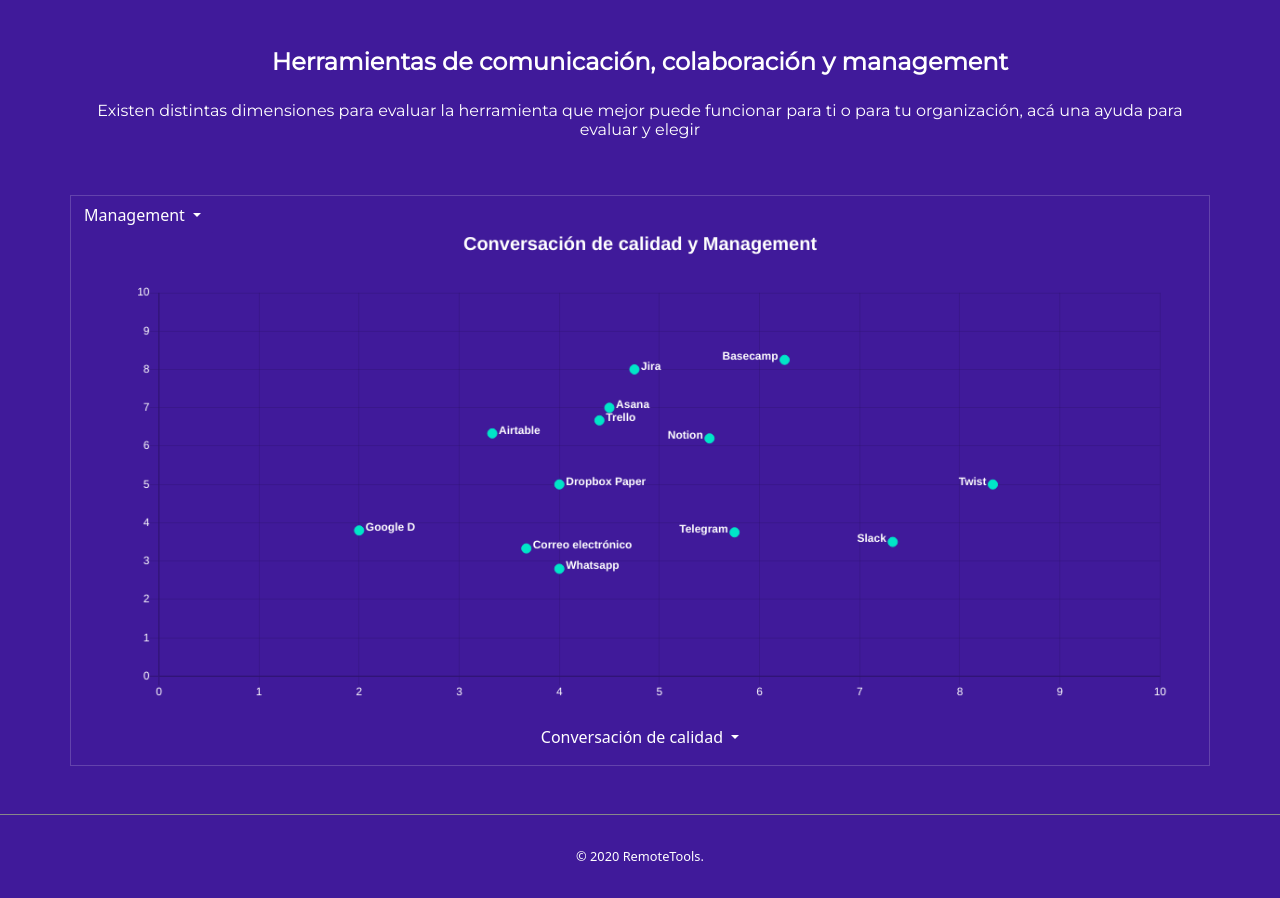
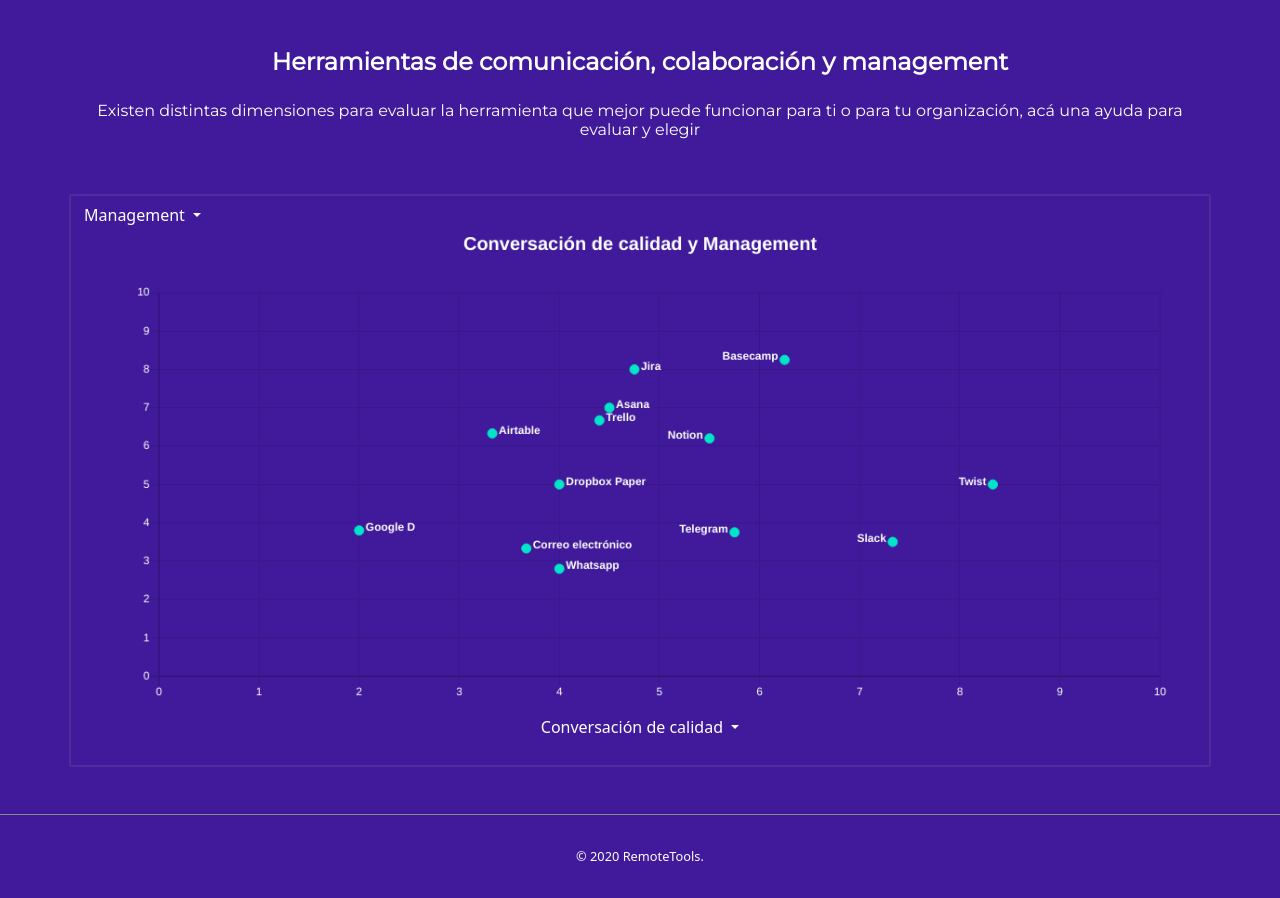
Before and after one commit to 9punto5/remote-tools, a PHP site: page / in a window 1280 px wide. Run offline with PHP 8.4, Linux system fonts and the light colour scheme; some libraries are stand-ins or nearby versions.

Commit message:
Update style.css

```diff
--- a/RemoteTools/style.css
+++ b/RemoteTools/style.css
@@ -359,7 +359,8 @@ pre code {
 
 .chart-container {
   margin-top: 3rem;
-  border: 1px solid #fdfdfd2e;
+  border: 1px solid #dbdbdb1c;
+  box-shadow: 0 0 2px #654ba2;
   position: relative;
   width: 100%; }
   .chart-container .btn {
@@ -411,7 +412,7 @@ pre code {
 
 #xDropdownContainer {
   position: absolute;
-  bottom: 10px;
+  bottom: 20px;
   width: 100%; }
   #xDropdownContainer .btn:hover span {
     border-bottom: 1px solid #fff; }
```
